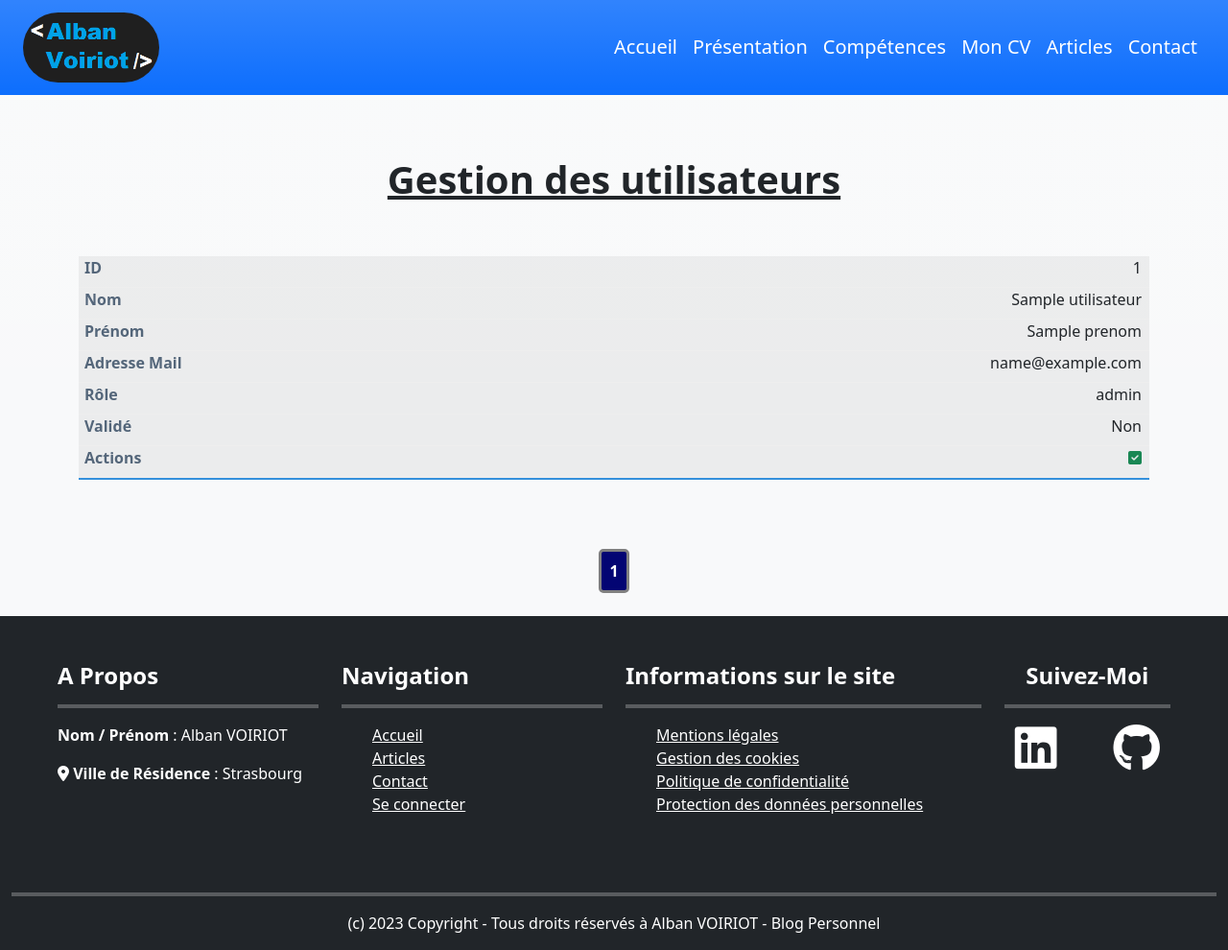
After one commit to Alban2001/ProjetBlogPHP, a PHP site: template templates/gestionUsers.php in a window 1280 px wide. The commit adds this page. Shown: the whole page at 96% size. Run offline with PHP 8.4, Linux system fonts and the light colour scheme; the template is opened without the code that fills it: most values are stand-ins (such as "Sample title", 1, 10 or a date in 2020); some libraries are stand-ins or nearby versions.

Commit message:
Implementation and finishing of the Validation Users Accounts and some ajustements

```diff
--- a/public/scripts/connexion.js
+++ b/public/scripts/connexion.js
@@ -1,3 +1,9 @@
+/***
+ * Ce fichier concerne les fichiers PHP suivants :
+ * - connexion.php
+ * - creationComptes.php
+ */
+
 // Fichier JavaScript de la page connexion
 const eyeOpened = document.getElementById("eye-opened");
 const eyeClosed = document.getElementById("eye-closed");
--- /dev/null
+++ b/public/scripts/gestion.js
@@ -0,0 +1,40 @@
+/***
+ * Ce fichier concerne les fichiers PHP suivants :
+ * - gestionUsers.php
+ * - gestionComments.php
+ */
+
+// Permet de valider un utilisateur/commentaire au choix dans la BDD
+const btnValider = document.querySelectorAll(".btnValider");
+const dataId = document.querySelectorAll("td[data-content=ID]");
+const spanID = document.getElementById("spanID");
+const btnConfirmerValider = document.getElementById("btnConfirmerValider");
+const formValider = document.getElementById("formValider");
+
+for (let index in btnValider) {
+  // Permet de récupérer l'index du bouton cliqué
+  btnValider[index].onclick = () => {
+    spanID.innerHTML = dataId[index].innerHTML;
+    btnConfirmerValider.onclick = () => {
+      const input = document.createElement("input");
+      input.setAttribute("id", "inputId");
+      input.setAttribute("name", "id");
+      input.setAttribute("type", "hidden");
+      formValider.appendChild(input);
+      document.getElementById("inputId").value = dataId[index].innerHTML.trim();
+      formValider.submit();
+    };
+  };
+}
+
+// Fermeture du message de succès en 3 secondes
+const messageSuccess = document.querySelector(".messageSuccess");
+if (messageSuccess !== null) {
+  setTimeout(function () {
+    messageSuccess.classList.add("d-none");
+  }, 3000);
+}
+
+// Pagination
+const elementsGestionUsers = document.querySelectorAll("tbody>tr");
+pagination(elementsGestionUsers, 5, "table-cell");
--- a/public/scripts/pagination.js
+++ b/public/scripts/pagination.js
@@ -33,7 +33,9 @@ function pagination(elements, nbrElementsParPage, typeAffichage) {
   if (btnPagination[0] !== undefined) {
     btnPagination[0].classList.add("btnPaginationActive");
     for (let i = 0; i < elementsParPage; i++) {
-      nbrElements[i].classList.replace("d-none", typeAffichage);
+      if (nbrElements[i] !== undefined) {
+        nbrElements[i].classList.replace("d-none", typeAffichage);
+      }
     }
   }
 
--- a/src/Models/CommentManager.php
+++ b/src/Models/CommentManager.php
@@ -31,7 +31,7 @@ valide, id_utilisateur) VALUES (?, ?, NOW(), ?, ?)");
     public function getComments($idArticle)
     {
         $connection = new DatabaseConnection();
-        $statement = $connection->getConnection()->prepare("SELECT contenu, date_creation, nom, prenom FROM commentaire, utilisateur WHERE id_article = ? AND valide = 0 AND utilisateur.id = commentaire.id_utilisateur ORDER BY date_creation DESC");
+        $statement = $connection->getConnection()->prepare("SELECT contenu, date_creation, nom, prenom FROM commentaire, utilisateur WHERE id_article = ? AND commentaire.valide = 0 AND utilisateur.id = commentaire.id_utilisateur ORDER BY date_creation DESC");
         $statement->bindParam(1, $idArticle);
         $statement->execute();
         $commentaires = [];
--- a/templates/connexion.php
+++ b/templates/connexion.php
@@ -14,7 +14,7 @@ $_SESSION['token'] = bin2hex(random_bytes(35)); ?>
                     <br>
                     <?php if (isset($numErreur) && $numErreur == true) { ?>
                         <div class="bg-danger text-white fw-bold p-3">
-                            Erreur : votre adresse mail ou mot de passe est incorrect !
+                            Erreur : votre adresse mail ou mot de passe est incorrect ou compte non validé !
                         </div>
                     <?php } ?>
                     <br>
--- /dev/null
+++ b/templates/gestionUsers.php
@@ -0,0 +1,109 @@
+<!--- VUE DE LA PAGE SUR LA GESTION DES ARTICLES --->
+
+<?php $title = "Gestion des utilisateurs"; ?>
+<?php ob_start();
+$_SESSION['token'] = bin2hex(random_bytes(35)); ?>
+
+<section id="gestionUtilisateurs" class="py-3 bg-light bg-gradient">
+    <div class="container">
+        <div class="row">
+            <div class="col">
+                <h1 class="fw-bold text-decoration-underline text-center mt-5">Gestion des utilisateurs</h1><br><br>
+                <?php
+                if (isset($_GET["successValidate"]) && $_GET["successValidate"] === "1") { ?>
+                <div class="messageSuccess fw-bold bg-success text-white text-center p-3 w-100">
+                    Validation de l'utilisateur effectuée effectuée avec succès !
+                </div>
+                <br>
+                <?php } ?>
+                <table class="table table-striped table-mobile-responsive table-mobile-sided">
+                    <thead>
+                        <tr class="table-primary">
+                            <th class="align-middle" scope="col">ID</th>
+                            <th class="align-middle" scope="col">Nom</th>
+                            <th class="align-middle" scope="col">Prénom</th>
+                            <th class="align-middle" scope="col">Adresse Mail</th>
+                            <th class="align-middle" scope="col">Rôle</th>
+                            <th class="align-middle" scope="col">Validé</th>
+                            <th class="align-middle" scope="col">Actions</th>
+                        </tr>
+                    </thead>
+                    <tbody>
+                        <?php foreach ($utilisateurs as $utilisateur) { ?>
+                        <tr>
+                            <td scope="row" class="align-middle" data-content="ID">
+                                <?php echo htmlspecialchars($utilisateur->getId()); ?>
+                            </td>
+                            <td class="align-middle" data-content="Nom">
+                                <?php echo htmlspecialchars($utilisateur->getNom()); ?>
+                            </td>
+                            <td class="align-middle" data-content="Prénom">
+                                <?php echo htmlspecialchars($utilisateur->getPrenom()); ?>
+                            </td>
+                            <td class="align-middle" data-content="Adresse Mail">
+                                <?php echo htmlspecialchars($utilisateur->getAdresseMail()); ?>
+                            </td>
+                            <td class="align-middle" data-content="Rôle">
+                                <?php echo htmlspecialchars($utilisateur->getRole()); ?>
+                            </td>
+                            <?php $valide = ($utilisateur->getValide() === 1) ? "Oui" : "Non"; ?>
+                            <td class="align-middle" data-content="Validé">
+                                <?php echo $valide; ?>
+                            </td>
+                            <td class="align-middle" data-content="Actions">
+                                <?php if ($utilisateur->getValide() === 0) { ?>
+                                <a class="btnValider text-dark" href="#" data-bs-toggle="modal"
+                                    data-bs-target="#modalValider" title="Valider"><i
+                                        class="fa-sharp fa-solid fa-square-check"></i></a>
+                                <?php } else { ?>
+                                <a class="btnValider text-success" title="Déjà validé" disabled tabindex="-1"><i
+                                        class="fa-sharp fa-solid fa-square-check"></i></a>
+                                <?php } ?>
+                            </td>
+                        </tr>
+                        <?php } ?>
+                    </tbody>
+                </table>
+            </div>
+        </div>
+        <div class="d-flex justify-content-center align-items-end">
+            <div>
+                <button id="btnPaginationLeft" class="btnPaginationGestion p-2 m-2"><i
+                        class="fa-solid fa-angle-left"></i></button>
+            </div>
+            <div id="pagination" class="mt-5 text-center"></div>
+            <div>
+                <button id="btnPaginationRight" class="btnPaginationGestion p-2 m-2"><i
+                        class="fa-solid fa-angle-right"></i></button>
+            </div>
+        </div>
+    </div>
+</section>
+<div class="modal fade" id="modalValider" data-bs-backdrop="static" data-bs-keyboard="false" tabindex="-1"
+    aria-labelledby="modalValiderLabel" aria-hidden="true">
+    <div class="modal-dialog">
+        <div class="modal-content">
+            <div class="modal-header">
+                <h5 class="modal-title" id="modalValiderLabel">Validation d'un compte utilisateur</h5>
+                <button type="button" class="btn-close" data-bs-dismiss="modal" aria-label="Close"></button>
+            </div>
+            <div class="modal-body text-justify">
+                Etes-vous sûr de vouloir valider l'utilisateur n°<span id="spanID"></span> ?<br><br>
+            </div>
+            <div class="modal-footer">
+                <button type="button" class="btn btn-secondary" data-bs-dismiss="modal">Non</button>
+                <button id="btnConfirmerValider" type="button" class="btn btn-primary">Oui</button>
+            </div>
+        </div>
+    </div>
+</div>
+<form id="formValider" action="index.php?action=validateUser" method="POST">
+    <input type="hidden" name="token" value="<?= $_SESSION['token'] ?? '' ?>">
+</form>
+
+<script type="text/javascript" src="scripts/pagination.js"></script>
+<script type="text/javascript" src="scripts/gestion.js"></script>
+
+<?php $content = ob_get_clean(); ?>
+
+<?php include_once(__DIR__ . "/layout.php"); ?>
--- a/templates/header.php
+++ b/templates/header.php
@@ -34,8 +34,16 @@
                   <a class="nav-link text-white fs-5" href="index.php?action=affichageArticles">Articles</a>
                 </li>
                 <?php if (isset($_SESSION["user"]["role"]) && $_SESSION["user"]["role"] === "admin") { ?>
-                <li class="nav-item">
-                  <a class="nav-link text-white fs-5" href="index.php?action=gestionArticles">Gestion des articles</a>
+                <li class="nav-item dropdown">
+                  <a class="nav-link dropdown-toggle text-white fs-5" href="#" id="navbarDropdownGestion" role="button"
+                    data-bs-toggle="dropdown" aria-expanded="false">
+                    Gestion
+                  </a>
+                  <ul class="dropdown-menu" aria-labelledby="navbarDropdownGestion">
+                    <li><a class="dropdown-item" href="index.php?action=gestionArticles">Articles</a></li>
+                    <li><a class="dropdown-item" href="index.php?action=gestionUtilisateurs">Utilisateurs</a></li>
+                    <li><a class="dropdown-item" href="#">Commentaires</a></li>
+                  </ul>
                 </li>
                 <?php } ?>
                 <li class="nav-item">
```
Also changed, not shown: public/index.php (+7 -1 lines), public/scripts/articles.js (+9 -0 lines), src/Models/User.php (+14 -0 lines), src/Models/UserManager.php (+53 -4 lines), src/controllers/UserController.php (+31 -0 lines).
